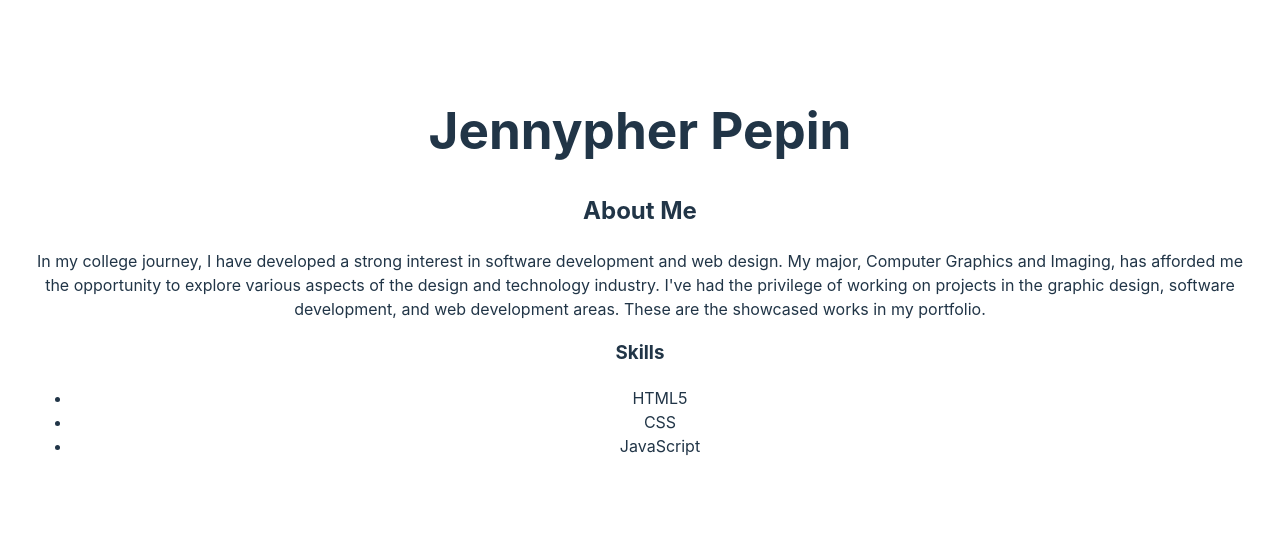
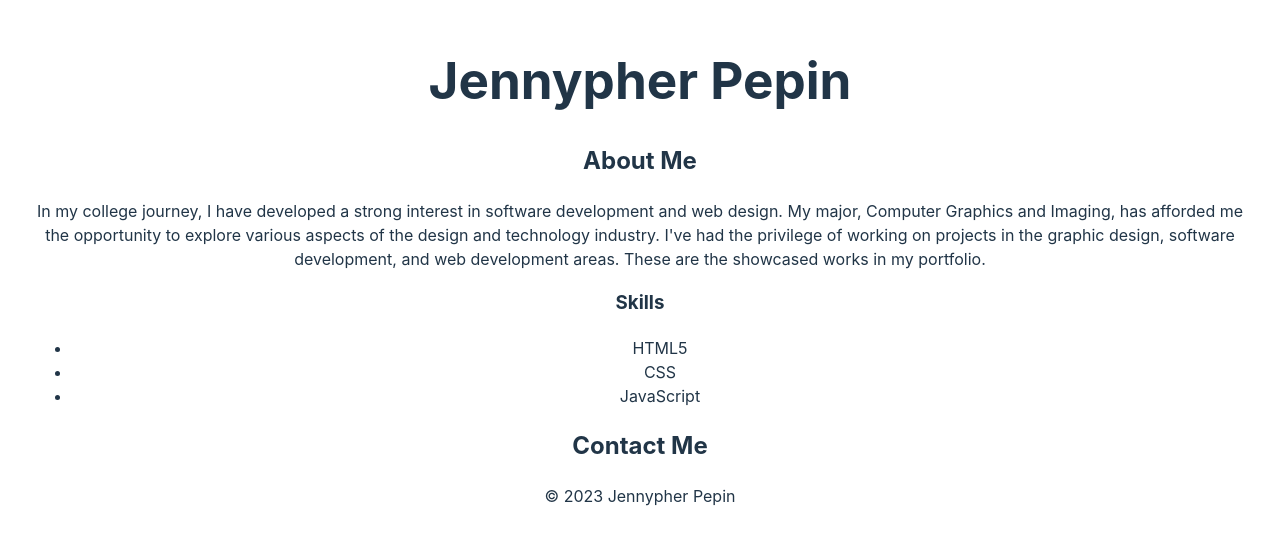
Before and after one commit to jennypherx/web-dev-portfolio, a React (Vite) app: page / in a window 1280 px wide. Shown: the part 129-674 px from the top of the page. Built offline with nearby package versions, Linux system fonts and the light colour scheme.

Commit message:
Made changes to my 'pages' folder, and added info to the Contact and Footer components

```diff
--- a/src/App.jsx
+++ b/src/App.jsx
@@ -2,6 +2,8 @@ import { useState } from 'react'
 import './App.css'
 import Header from './components/Header'
 import AboutMe from './components/AboutMe'
+import Contact from './components/Contact'
+import Footer from './components/Footer'
 
 function App() {
   //const [count, setCount] = useState(0)
@@ -10,6 +12,8 @@ function App() {
     <div>
       <Header />
       <AboutMe />
+      <Contact />
+      <Footer />
     </div>
   )
 }
--- a/src/components/Contact.jsx
+++ b/src/components/Contact.jsx
@@ -0,0 +1,11 @@
+function Contact() {
+
+    return (
+      <section className="contact">
+        <h2>Contact Me</h2>
+        {/* Remember to add a contact form */}
+      </section>
+    );
+  }
+
+  export default Contact;
--- a/src/components/Footer.jsx
+++ b/src/components/Footer.jsx
@@ -0,0 +1,12 @@
+function Footer() {
+
+    return (
+      <footer className="footer">
+        <p>&copy; 2023 Jennypher Pepin</p>
+
+        {/* Add social media links */}
+      </footer>
+    );
+  }
+
+  export default Footer;
```
